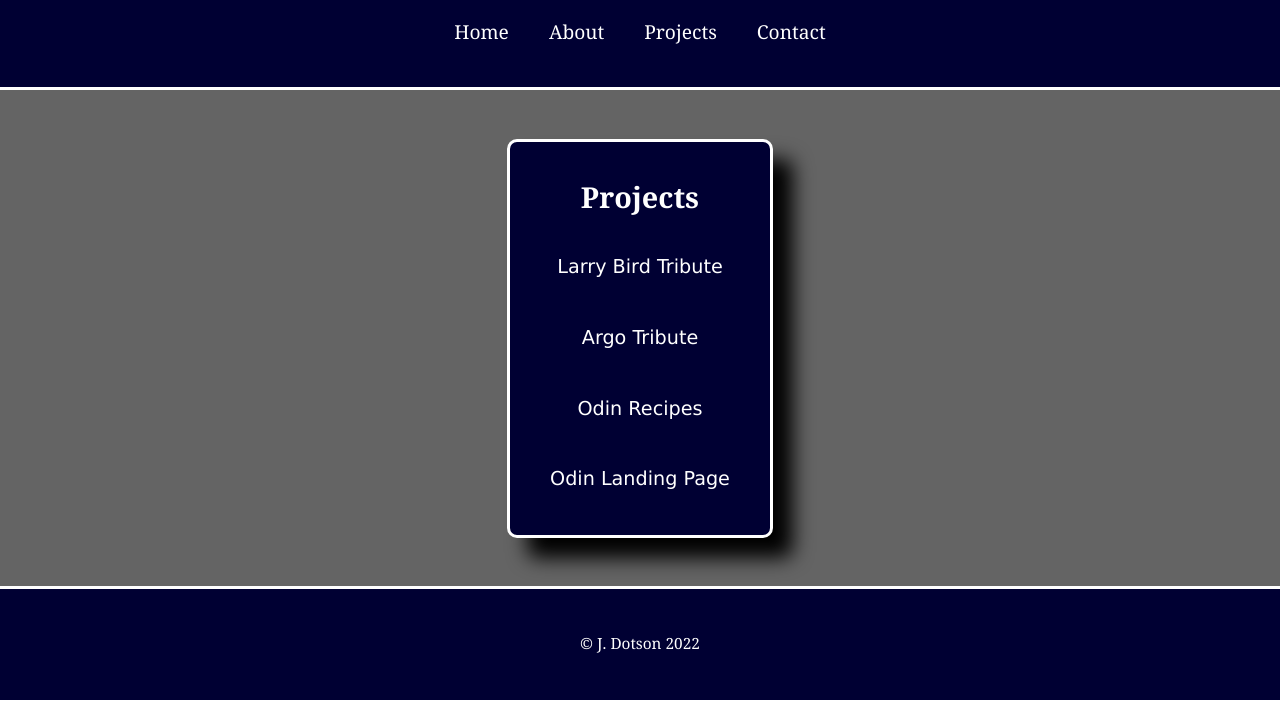
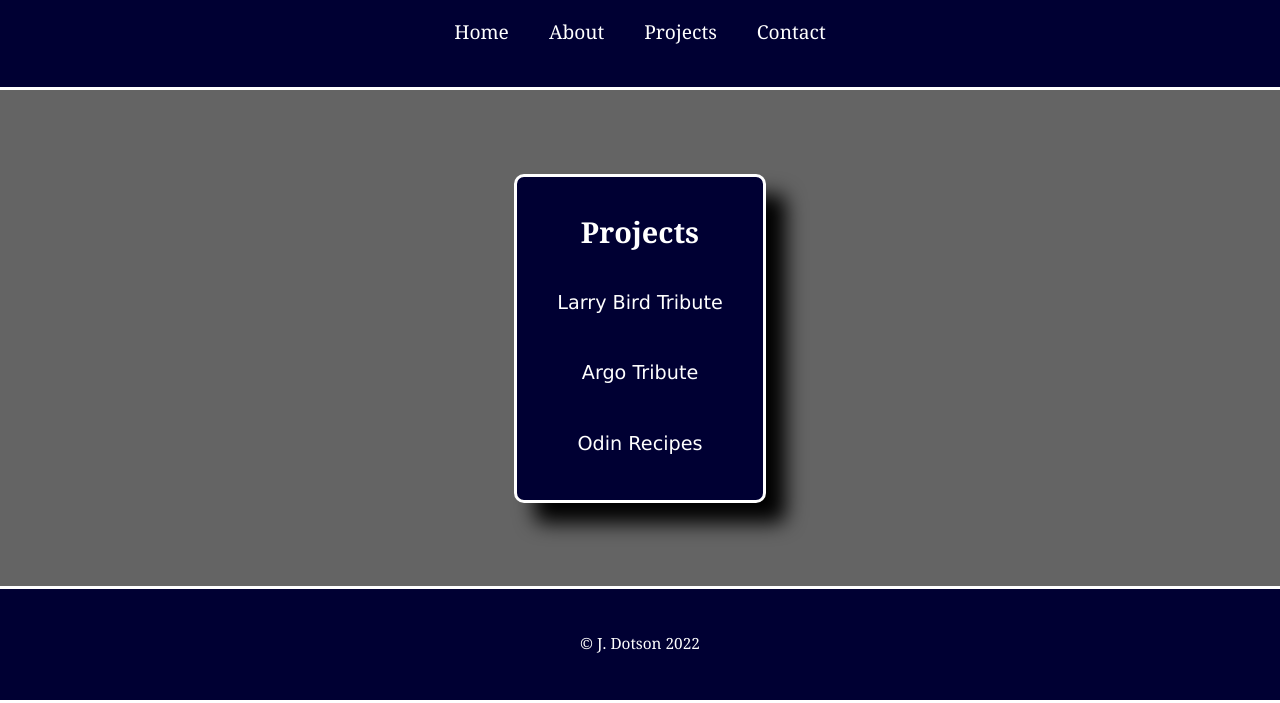
Before and after one commit to Eviljohn78/RN2Code, a plain HTML site: page html/projects.html in a window 1280 px wide. Shown: the part 97-800 px from the top of the page. Drawn offline with Linux system fonts and the light colour scheme.

Commit message:
minor update

```diff
--- a/html/projects.html
+++ b/html/projects.html
@@ -33,7 +33,6 @@
           <a class="project-links" href="https://eviljohn78.github.io/larry-bird-tribute/index.html" title="Larry Bird Tribute" target="_blank">Larry Bird Tribute</a>
           <a class="project-links" href="https://eviljohn78.github.io/Argo/index.html" title="Argo Tribute" target="_blank">Argo Tribute</a>
           <a class="project-links" href="https://eviljohn78.github.io/odin-recipes/index.html" title="Odin Recipes" target="_blank">Odin Recipes</a>
-          <a class="project-links" href="https://eviljohn78.github.io/landing-page/index.html" title="Landing Page" target="_blank">Odin Landing Page</a>
       </section>
 
     </main>
```
